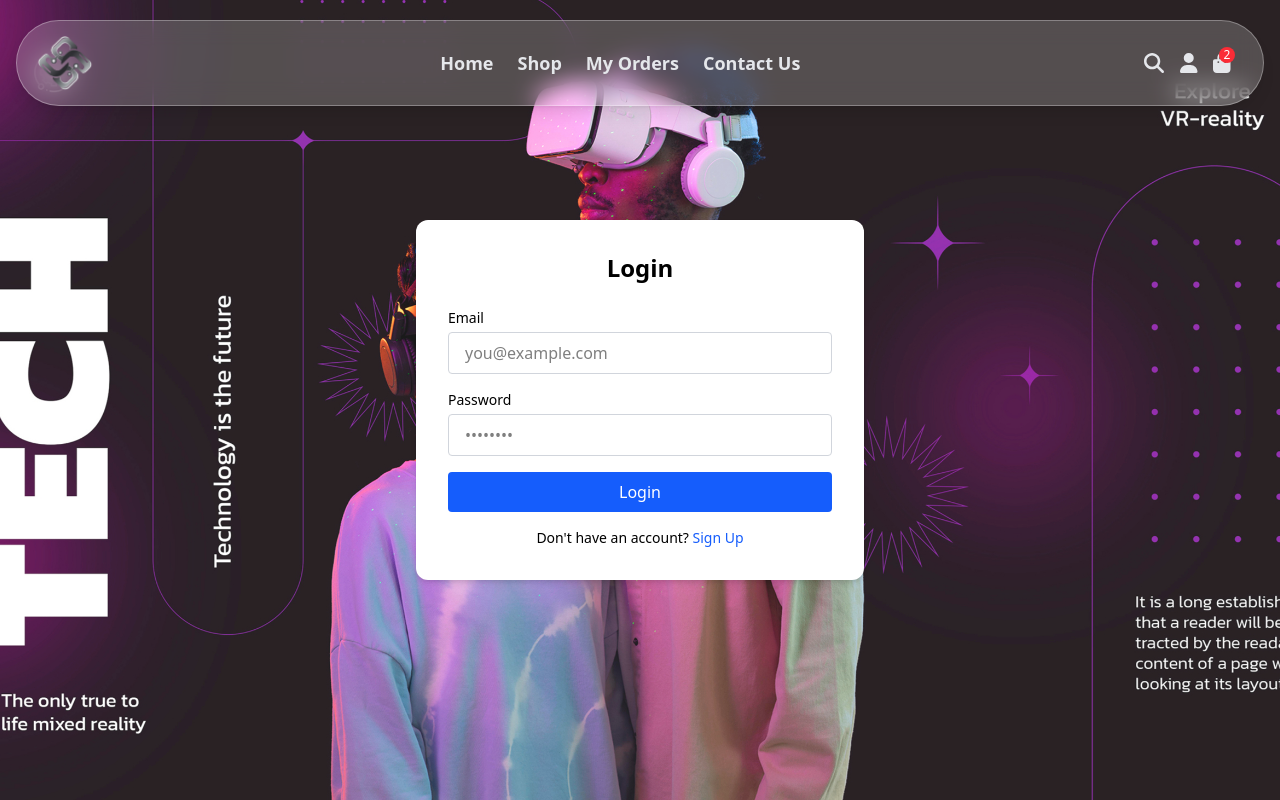
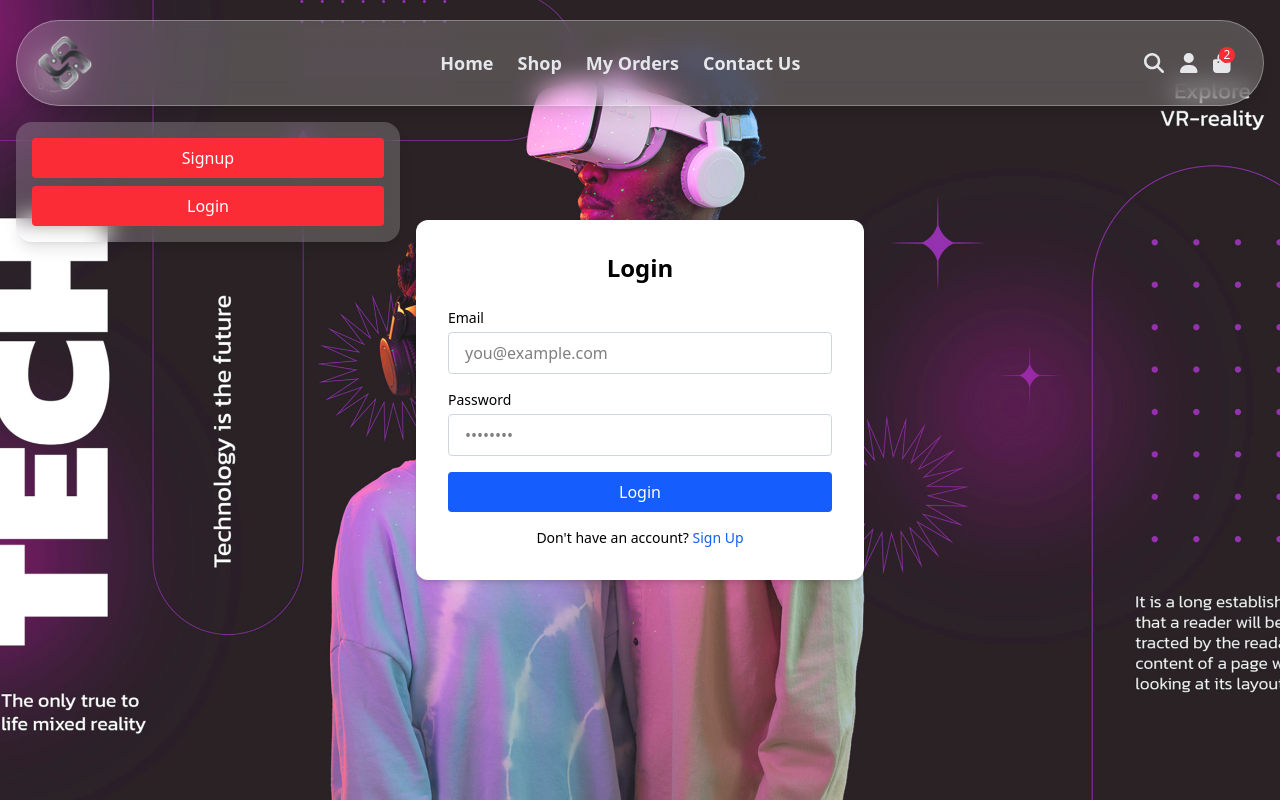
Before and after one commit to ydvnitin16/E-Commerce, a React (Vite) app in the folder Frontend/: page /user/login in a window 1280 px wide. Both pictures are taken after a click on the button 1188 px from the left and 63 px from the top of the page. Shown: the top 800 px of the page. Built offline with nearby package versions, Linux system fonts and the light colour scheme.

Commit message:
Add store for user data

```diff
--- a/Frontend/src/components/Navbar.jsx
+++ b/Frontend/src/components/Navbar.jsx
@@ -8,16 +8,20 @@ import {
     faBagShopping,
     faBars,
 } from '@fortawesome/free-solid-svg-icons';
+import { useAuthStore } from '../stores/UseAuthStore.jsx';
 
 const Navbar = () => {
-    const [isOpen, setIsOpen] = useState(false);
+    const user = useAuthStore((state) => state.user);
+
+    const [isNavOpen, setisNavOpen] = useState(false);
+    const [isAuthOpen, setisAuthOpen] = useState(false);
     const navigate = useNavigate();
 
     const navLinks = [
         { name: 'Home', path: '/' },
         { name: 'Shop', path: '/products' },
         { name: 'My Orders', path: '/order' },
-        { name: 'Contact Us', path: '/contact' }
+        { name: 'Contact Us', path: '/contact' },
     ];
 
     return (
@@ -53,7 +57,10 @@ const Navbar = () => {
                     <button className="text-gray-200 hover:text-gray-400 cursor-pointer">
                         <FontAwesomeIcon icon={faSearch} size="lg" />
                     </button>
-                    <button className="text-gray-200 hover:text-gray-400 cursor-pointer">
+                    <button
+                        className="text-gray-200 hover:text-gray-400 cursor-pointer"
+                        onClick={() => setisAuthOpen(!isAuthOpen)}
+                    >
                         <FontAwesomeIcon icon={faUser} size="lg" />
                     </button>
                     <button className="relative text-gray-200 hover:text-gray-400 cursor-pointer">
@@ -66,15 +73,54 @@ const Navbar = () => {
                     {/* Hamburger */}
                     <button
                         className="md:hidden text-gray-200 hover:text-gray-400 cursor-pointer"
-                        onClick={() => setIsOpen(!isOpen)}
+                        onClick={() => setisNavOpen(!isNavOpen)}
                     >
                         <FontAwesomeIcon icon={faBars} size="xl" />
                     </button>
                 </div>
             </div>
 
+            {/* User Info Nav */}
+            {isAuthOpen && user && (
+                <div className="mt-4 p-4 w-sm bg-white/20 backdrop-blur-md shadow-lg rounded-2xl text-gray-200 space-y-2">
+                    <div>
+                        <p className="font-bold text-lg">{user.name}</p>
+                        <p className="text-sm text-gray-300">{user.email}</p>
+                    </div>
+                    <button
+                        className="w-full bg-red-500 hover:bg-red-600 text-white py-2 rounded"
+                        onClick={() => setisAuthOpen(false)}
+                    >
+                        Logout
+                    </button>
+                </div>
+            )}
+
+            {isAuthOpen && !user && (
+                <div className="mt-4 p-4 w-sm bg-white/20 backdrop-blur-md shadow-lg rounded-2xl text-gray-200 space-y-2">
+                    <button
+                        className="w-full bg-red-500 hover:bg-red-600 text-white py-2 rounded"
+                        onClick={() => {
+                            navigate('/user/signup');
+                            setisAuthOpen(false);
+                        }}
+                    >
+                        Signup
+                    </button>
+                    <button
+                        className="w-full bg-red-500 hover:bg-red-600 text-white py-2 rounded"
+                        onClick={() => {
+                            navigate('/user/login');
+                            setisAuthOpen(false);
+                        }}
+                    >
+                        Login
+                    </button>
+                </div>
+            )}
+
             {/* Mobile Nav */}
-            {isOpen && (
+            {isNavOpen && (
                 <nav className="md:hidden px-4 pb-4 ">
                     <div className="flex flex-col space-y-2 bg-white/20 backdrop-blur-md shadow-lg rounded-2xl p-3">
                         {navLinks.map((link) => (
@@ -88,7 +134,7 @@ const Navbar = () => {
                                             : ''
                                     }`
                                 }
-                                onClick={() => setIsOpen(false)} // close menu after click
+                                onClick={() => setisNavOpen(false)} // close menu after click
                             >
                                 {link.name}
                             </NavLink>
--- a/Frontend/src/features/auth/Login.jsx
+++ b/Frontend/src/features/auth/Login.jsx
@@ -1,12 +1,17 @@
 // Login.jsx
-import { Link } from 'react-router-dom';
+import { Link, useNavigate } from 'react-router-dom';
 import { useForm } from 'react-hook-form';
 import * as yup from 'yup';
 import { yupResolver } from '@hookform/resolvers/yup';
 import bgImage from '../.././assets/Hero.jpg';
 import { useState } from 'react';
+import { useAuthStore } from '../../stores/UseAuthStore.jsx';
 
 const Login = () => {
+    const navigate = useNavigate();
+
+    const storeLogin = useAuthStore((state) => state.login);
+
     const schema = yup.object({
         email: yup
             .string()
@@ -33,15 +38,21 @@ const Login = () => {
     const userLogin = async (data) => {
         console.log(`Form State : `, form);
 
-        const res = await fetch(`${import.meta.env.VITE_SERVER_URL}/user/login`, {
-            method: 'POST',
-            headers: { 'Content-Type': 'application/json' },
-            body: JSON.stringify(form),
-        })
+        const res = await fetch(
+            `${import.meta.env.VITE_SERVER_URL}/user/login`,
+            {
+                method: 'POST',
+                headers: { 'Content-Type': 'application/json' },
+                body: JSON.stringify(form),
+            }
+        );
 
-        const resData = await res.json()
-        console.log(resData)
+        const resData = await res.json();
+        if (res.ok) {
+            storeLogin(resData.user);
+        }
         reset();
+        navigate('/')
     };
 
     return (
--- a/Frontend/src/layouts/MainLayout.jsx
+++ b/Frontend/src/layouts/MainLayout.jsx
@@ -1,8 +1,19 @@
 import { Outlet } from 'react-router';
 import Footer from '../components/Footer.jsx';
 import Navbar from '../components/Navbar.jsx';
+import { useEffect } from 'react';
+import { useAuthStore } from '../stores/UseAuthStore.jsx';
 
 const MainLayout = () => {
+    const isExpired = useAuthStore((state) => state.isExpired);
+    const logout = useAuthStore((state) => state.logout);
+
+    useEffect(() => {
+        if (isExpired()) {
+            logout();
+        }
+    }, []);
+
     return (
         <>
             <Navbar />
--- /dev/null
+++ b/Frontend/src/stores/UseAuthStore.jsx
@@ -0,0 +1,30 @@
+import { create } from 'zustand';
+import { persist } from 'zustand/middleware';
+
+const EXPIRY_TIME =  3 * 24 * 60 * 60 * 1000; // 3 days
+
+const useAuthStore = create(
+    persist(
+        (set, get) => ({
+            user: null,
+            loginTime: null,
+
+            login: (userInfo) => {
+                set({ user: userInfo, loginTime: Date.now() });
+            },
+
+            logout: () => {
+                set({ user: null, loginTime: null });
+            },
+
+            isExpired: () => {
+                const loginTime = get().loginTime;
+                if (!loginTime) return true;
+                return Date.now() - loginTime > EXPIRY_TIME;
+            },
+        }),
+        { name: 'auth-storage' }
+    )
+);
+
+export { useAuthStore };
```
Also changed, not shown: 1 other file (tests, documents, lock files or other folders).
